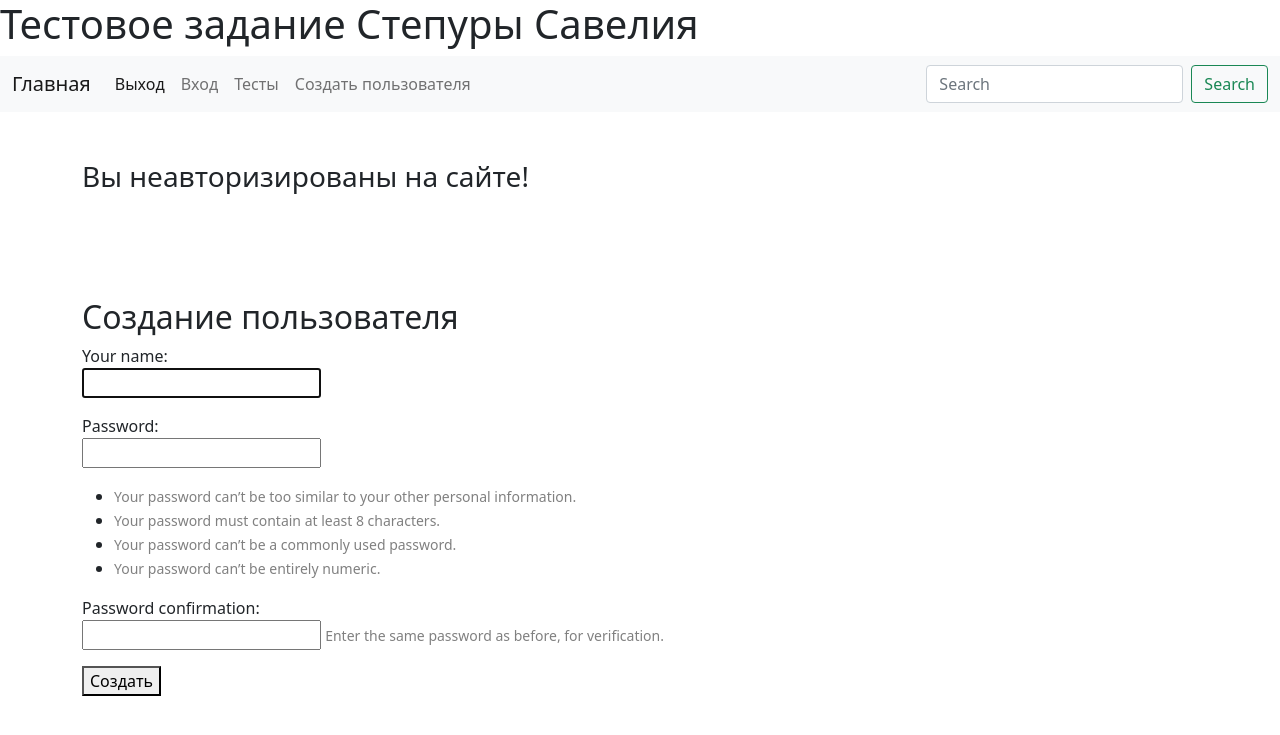
After one commit to ssavl/test_tasks, a Django app: page /signup/ in a window 1280 px wide. The commit adds this page. Shown: the top 735 px of the page. Run offline with Django 3.2, Linux system fonts and the light colour scheme.

Commit message:
added dockerfile, migrations, html pages

```diff
--- a/quiz_django/quiz_django/auth_users/forms.py
+++ b/quiz_django/quiz_django/auth_users/forms.py
@@ -1,6 +1,17 @@
 from django import forms
+from django.contrib.auth.forms import UserCreationForm
+from .models import User
 
 
 class AuthForm(forms.Form):
     username = forms.CharField(label='Your name', max_length=100)
     password = forms.CharField(widget=forms.PasswordInput)
+
+
+
+class SignUpForm(UserCreationForm):
+    username = forms.CharField(label='Your name', max_length=100)
+
+    class Meta:
+        model = User
+        fields = ('username', 'password1', 'password2')
--- a/quiz_django/quiz_django/auth_users/models.py
+++ b/quiz_django/quiz_django/auth_users/models.py
@@ -11,5 +11,4 @@ class User(AbstractUser):
         ('teacher', 'Teach'),
     ]
     status = models.CharField(choices=WHOISIT, default='student', max_length=255)
-    img = models.ImageField(default=None)
     phone = PhoneField(blank=True, help_text='Contact phone number')
--- a/quiz_django/quiz_django/auth_users/views.py
+++ b/quiz_django/quiz_django/auth_users/views.py
@@ -2,11 +2,13 @@ from django.shortcuts import render
 from django.contrib.auth.views import LoginView, LogoutView
 from django.contrib.auth import login, authenticate
 from django.contrib.auth.forms import UserCreationForm, AuthenticationForm
+from django.views.generic import FormView
+from .forms import SignUpForm
 # Create your views here.
 
 
 def start(request):
-    return render(request, 'base.html')
+    return render(request, 'index.html')
 
 
 class MyLogoutView(LogoutView):
@@ -25,3 +27,17 @@ class MyLoginView(LoginView):
         user = authenticate(username=username, password=raw_password)
         login(self.request, user)
         return super().form_valid(form)
+
+
+class RegisterView(FormView):
+    success_url = '/'
+    form_class = SignUpForm
+    template_name = 'signup.html'
+
+    def form_valid(self, form):
+        form.save()
+        username = form.cleaned_data.get('username')
+        raw_password = form.cleaned_data.get('password1')
+        user = authenticate(username=username, password=raw_password)
+        login(self.request, user)
+        return super().form_valid(form)
--- a/quiz_django/quiz_django/quiz_django/settings.py
+++ b/quiz_django/quiz_django/quiz_django/settings.py
@@ -26,7 +26,7 @@ BASE_DIR = os.path.dirname(os.path.dirname(os.path.abspath(__file__)))
 
 # SECURITY WARNING: don't run with debug turned on in production!
 
-ALLOWED_HOSTS = ['0.0.0.0', 'localhost']
+ALLOWED_HOSTS = ['*']
 
 # Application definition
 
--- a/quiz_django/quiz_django/quiz_django/urls.py
+++ b/quiz_django/quiz_django/quiz_django/urls.py
@@ -15,7 +15,7 @@ Including another URLconf
 """
 from django.contrib import admin
 from django.urls import path
-from auth_users.views import start, MyLoginView, MyLogoutView
+from auth_users.views import start, MyLoginView, MyLogoutView, RegisterView
 from polls.views import polls_view, pass_poll
 
 urlpatterns = [
@@ -25,4 +25,5 @@ urlpatterns = [
     path('', start),
     path('polls/', polls_view),
     path('polls/<int:pk>', pass_poll),
+    path('signup/', RegisterView.as_view()),
 ]
--- a/quiz_django/quiz_django/templates/base.html
+++ b/quiz_django/quiz_django/templates/base.html
@@ -31,6 +31,9 @@
             <li class="nav-item">
               <a class="nav-link" href="/polls">Тесты</a>
             </li>
+            <li class="nav-item">
+              <a class="nav-link" href="/signup">Создать пользователя</a>
+            </li>
           </ul>
           <form class="d-flex">
             <input class="form-control me-2" type="search" placeholder="Search" aria-label="Search">
@@ -48,22 +51,12 @@
         {% else %}
             <h3>Вы неавторизированы на сайте!</h3>
         {% endif %}
+       <br>
+       <br>
      </div>
 
-
-    <br>
-    <br>
-    <br>
-    <br>
-
-
-
-
-
-     <br>
-    <br>
-    <br>
-    <br>
+      <br>
+      <br>
 
     {% block content %}
     {% endblock %}
--- a/quiz_django/quiz_django/templates/pass_poll.html
+++ b/quiz_django/quiz_django/templates/pass_poll.html
@@ -17,12 +17,14 @@
             {% for quest in poll.choices.all %}
 
                 <div class="form-check">
-                  <input class="form-check-input" type="radio" name="flexRadioDefault" id="flexRadioDefault1">
-                  <label class="form-check-label" for="flexRadioDefault1">
+                  <input class="form-check-input" type="radio" name="flexRadioDefault" id="flexRadioDefault1" value="{{ quest  }}">
+                  <label class="form-check-label" for="flexRadioDefault1" >
                   {{ quest  }} </label>
+                    <div id="{{user.username}}"></div>
                 </div>
             {% endfor  %}
             {% endfor  %} <br>
+            <input type="hidden" value="{{ user.username }}" name="user">
             <input type="submit" value="Submit" name="submit">
         </form>
 
--- /dev/null
+++ b/quiz_django/quiz_django/templates/signup.html
@@ -0,0 +1,23 @@
+{% extends 'base.html' %}
+
+{% block content %}
+  <div class="container">
+  <h2>Создание пользователя</h2>
+  <form method="post">
+    {% csrf_token %}
+    {% for field in form %}
+      <p>
+        {{ field.label_tag }}<br>
+        {{ field }}
+        {% if field.help_text %}
+          <small style="color: grey">{{ field.help_text }}</small>
+        {% endif %}
+        {% for error in field.errors %}
+          <p style="color: red">{{ error }}</p>
+        {% endfor %}
+      </p>
+    {% endfor %}
+    <button type="submit">Создать</button>
+  </form>
+  </div>
+{% endblock %}
```
Also changed, not shown: quiz_django/quiz_django/polls/views.py (+14 -3 lines), quiz_django/quiz_django/requirements.txt (added, +9 -0 lines), quiz_django/quiz_django/templates/index.html (added, +10 -0 lines), quiz_django/quiz_django/auth_users/migrations/0005_remove_user_img.py (added), quiz_django/quiz_django/db.sqlite3, 1 other file.
